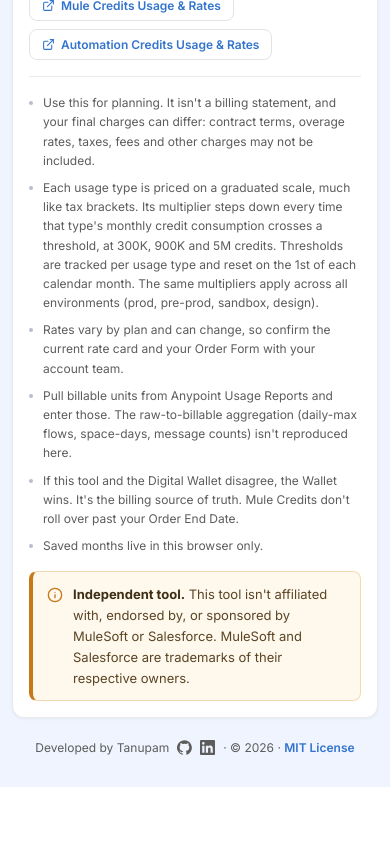
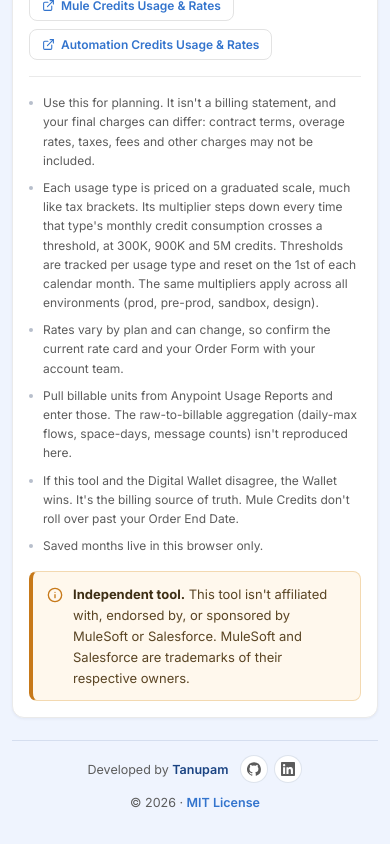
Before and after one commit to decoder-17/Credit-Consumption-Calculator, a React (Vite) app: page / in a window 390 px wide. Shown: the part 2938-3782 px from the top of the page. Before the commit the page ends 3725 px from the top, so only its background shows below. Built offline with nearby package versions, Linux system fonts and the light colour scheme.

Commit message:
style: redesign footer with credit and social icons left, license right

```diff
--- a/src/ui/App.tsx
+++ b/src/ui/App.tsx
@@ -760,7 +760,10 @@ export function App() {
             </div>
           </section>
           <footer className="app-footer">
-            Developed by Tanupam
+            <div className="footer-credit">
+              <span>
+                Developed by <strong>Tanupam</strong>
+              </span>
               <span className="footer-social">
                 <a
                   href="https://github.com/decoder-17"
@@ -781,7 +784,9 @@ export function App() {
                   <LinkedInIcon />
                 </a>
               </span>
-            · © 2026 ·{" "}
+            </div>
+            <div className="footer-legal">
+              © 2026 ·{" "}
               <a
                 href="https://github.com/decoder-17/Credit-Consumption-Calculator/blob/main/LICENSE"
                 target="_blank"
@@ -789,6 +794,7 @@ export function App() {
               >
                 MIT License
               </a>
+            </div>
           </footer>
         </div>
       </main>
--- a/src/ui/styles.css
+++ b/src/ui/styles.css
@@ -696,35 +696,60 @@ tfoot td {
 }
 
 .app-footer {
-  padding-top: 4px;
+  display: flex;
+  align-items: center;
+  justify-content: space-between;
+  gap: 12px 24px;
+  flex-wrap: wrap;
+  margin-top: 4px;
+  padding: 14px 4px 2px;
+  border-top: 1px solid rgba(26, 67, 130, 0.12);
   color: var(--text-2);
-  font-size: 12px;
-  text-align: center;
+  font-size: 12.5px;
+}
+.footer-credit {
+  display: flex;
+  align-items: center;
+  gap: 12px;
+}
+.footer-credit strong {
+  color: var(--navy);
+  font-weight: 600;
 }
 .app-footer a {
   color: var(--blue);
   font-weight: 600;
   text-decoration: none;
 }
-.app-footer a:hover {
+.footer-legal a:hover {
   text-decoration: underline;
 }
 .footer-social {
-  display: inline-flex;
-  gap: 8px;
-  margin: 0 8px;
-  vertical-align: -3px;
+  display: flex;
+  gap: 6px;
 }
 .footer-social a {
-  display: inline-flex;
+  display: grid;
+  place-items: center;
+  width: 28px;
+  height: 28px;
+  border: 1px solid rgba(26, 67, 130, 0.14);
+  border-radius: 50%;
+  background: var(--panel);
   color: var(--text-2);
+  transition:
+    color 0.15s,
+    border-color 0.15s,
+    background 0.15s;
 }
 .footer-social a:hover {
-  color: var(--blue);
+  border-color: var(--blue);
+  background: var(--blue);
+  color: #fff;
 }
 .footer-social svg {
-  width: 15px;
-  height: 15px;
+  width: 14px;
+  height: 14px;
 }
 .app-footer a:focus-visible {
   outline: 2px solid var(--blue);
@@ -814,6 +839,10 @@ tfoot td {
   .button-row .button {
     flex: 1;
   }
+  .app-footer {
+    flex-direction: column;
+    text-align: center;
+  }
 }
 @media (prefers-reduced-motion: reduce) {
   * {
```
Lines whose indentation alone changed are shown as unchanged.
